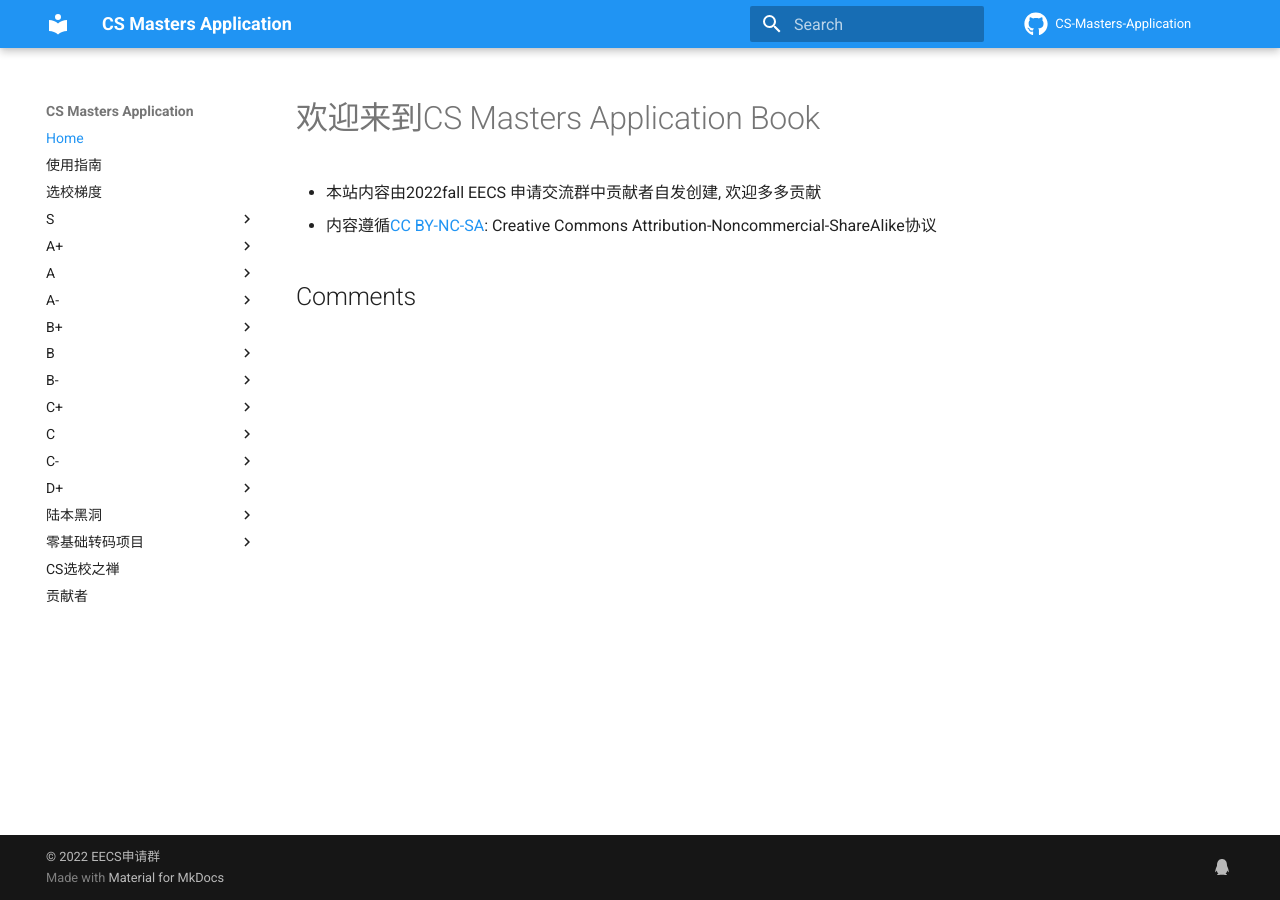
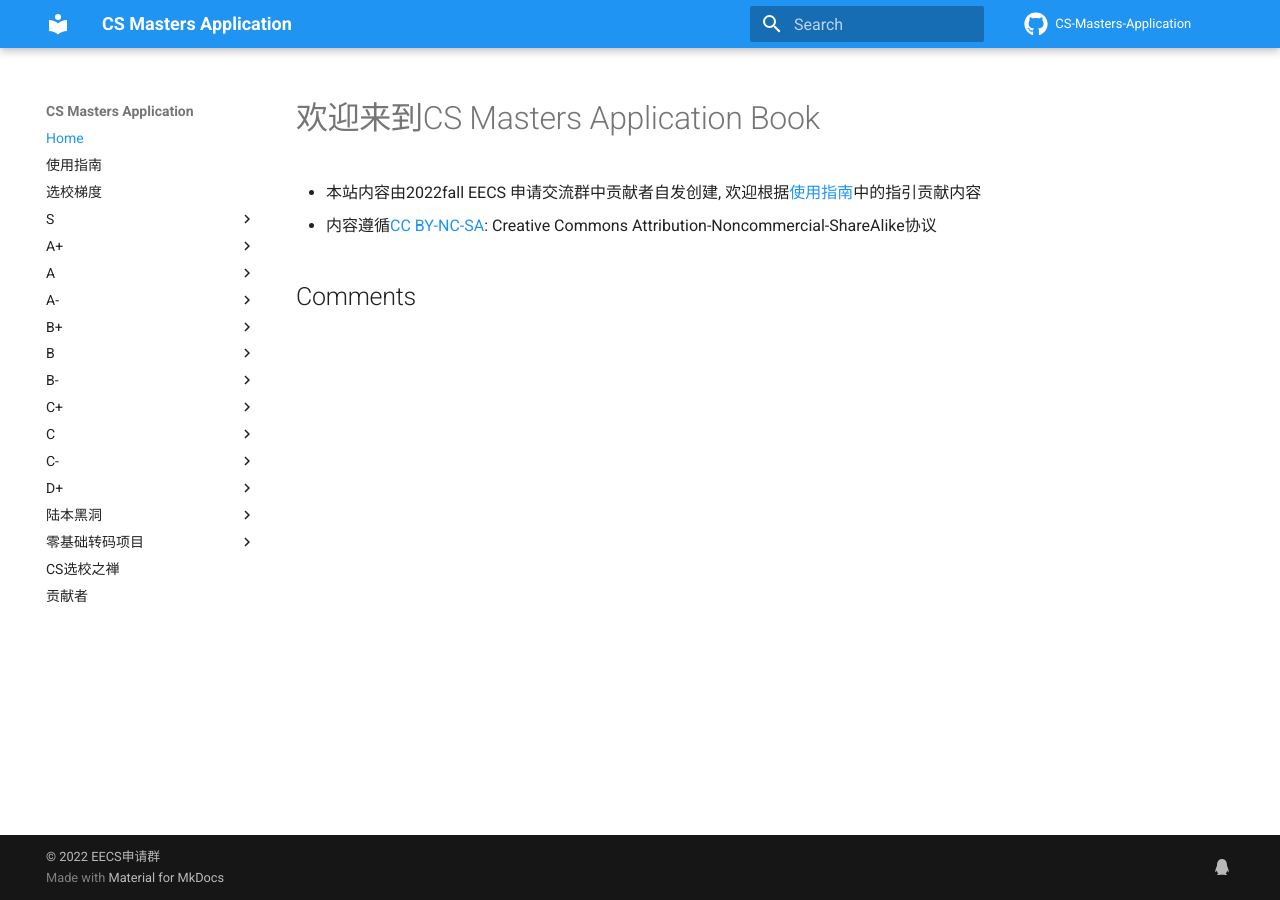
Before and after one commit to opencsapp/opencsapp.github.io, an MkDocs documentation site: the page built from docs/index.md, in a window 1280 px wide. Built offline with MkDocs 1.6.1 and Material for MkDocs 9.7.7, drawn with Linux system fonts in a browser that asks for light colours; comment, search, counter and statistics services are not loaded.

Commit message:
Update index.md

```diff
--- a/docs/index.md
+++ b/docs/index.md
@@ -1,4 +1,4 @@
 # 欢迎来到CS Masters Application Book
 
-- 本站内容由2022fall EECS 申请交流群中贡献者自发创建, 欢迎多多贡献
+- 本站内容由2022fall EECS 申请交流群中贡献者自发创建, 欢迎根据[使用指南](使用指南.md)中的指引贡献内容
 - 内容遵循[CC BY-NC-SA](https://creativecommons.org/licenses/by-nc-sa/4.0/): Creative Commons Attribution-Noncommercial-ShareAlike协议
```
